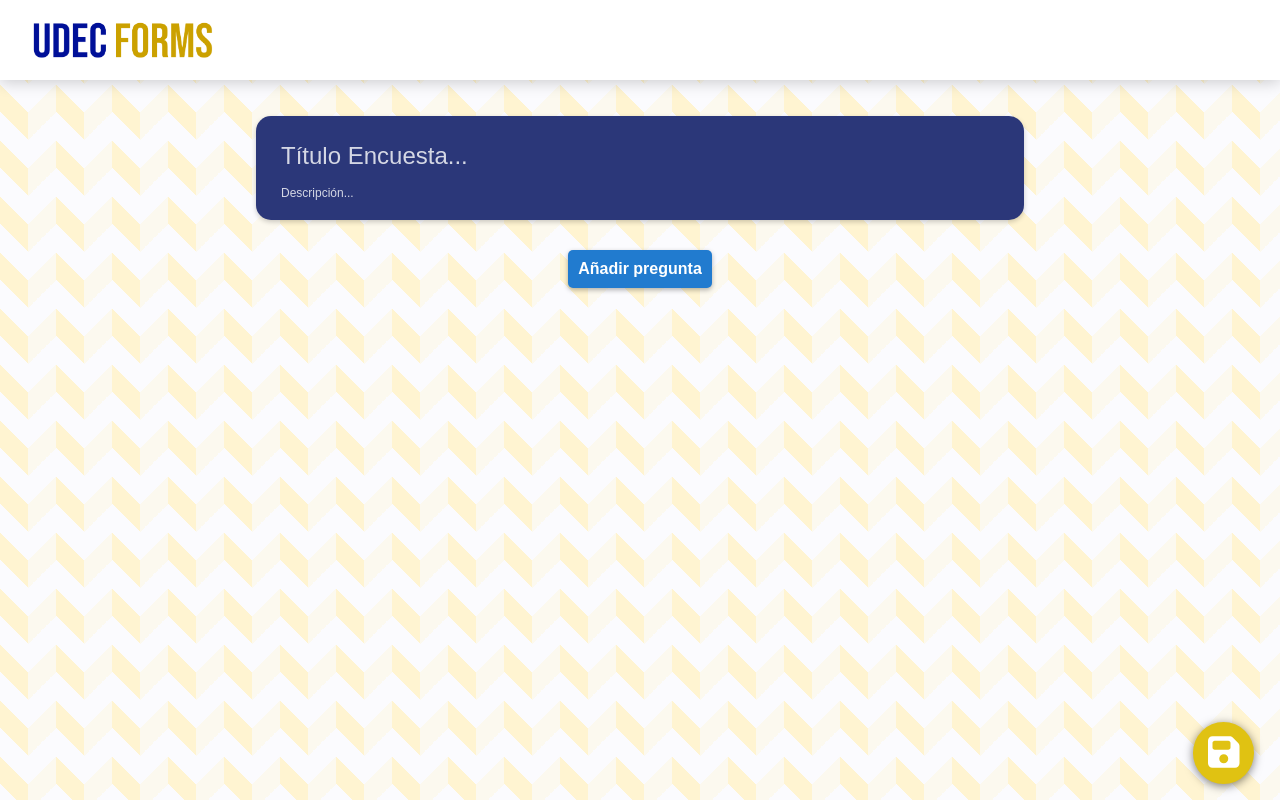
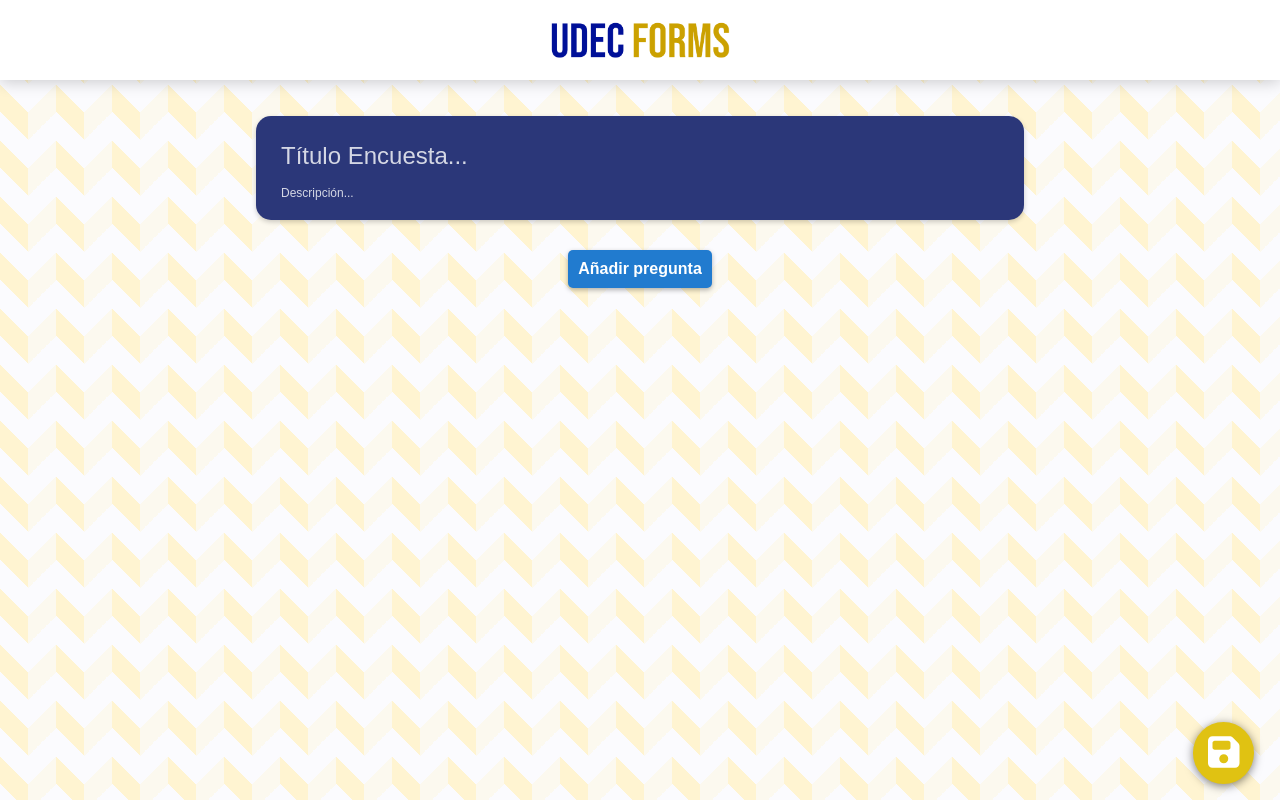
Before and after one commit to nicolasaraya/is2-client, a React (Create React App) app: page /submited-form/1 in a window 1280 px wide. Built offline with nearby package versions, Linux system fonts and the light colour scheme.

Commit message:
fixing logo

```diff
--- a/src/index.css
+++ b/src/index.css
@@ -35,6 +35,7 @@
   z-index: 20;
   background-color: white;
   position: absolute;
+  justify-content: center;
 }
 
 .logo-container{
@@ -44,8 +45,10 @@
 }
 
 .logo-img{
-  width: 100%;
-  height: 100%;
+  width: auto;
+  max-width: 100%;
+  height: auto;
+  max-height: 100%;
   cursor: pointer;
 }
 
```
